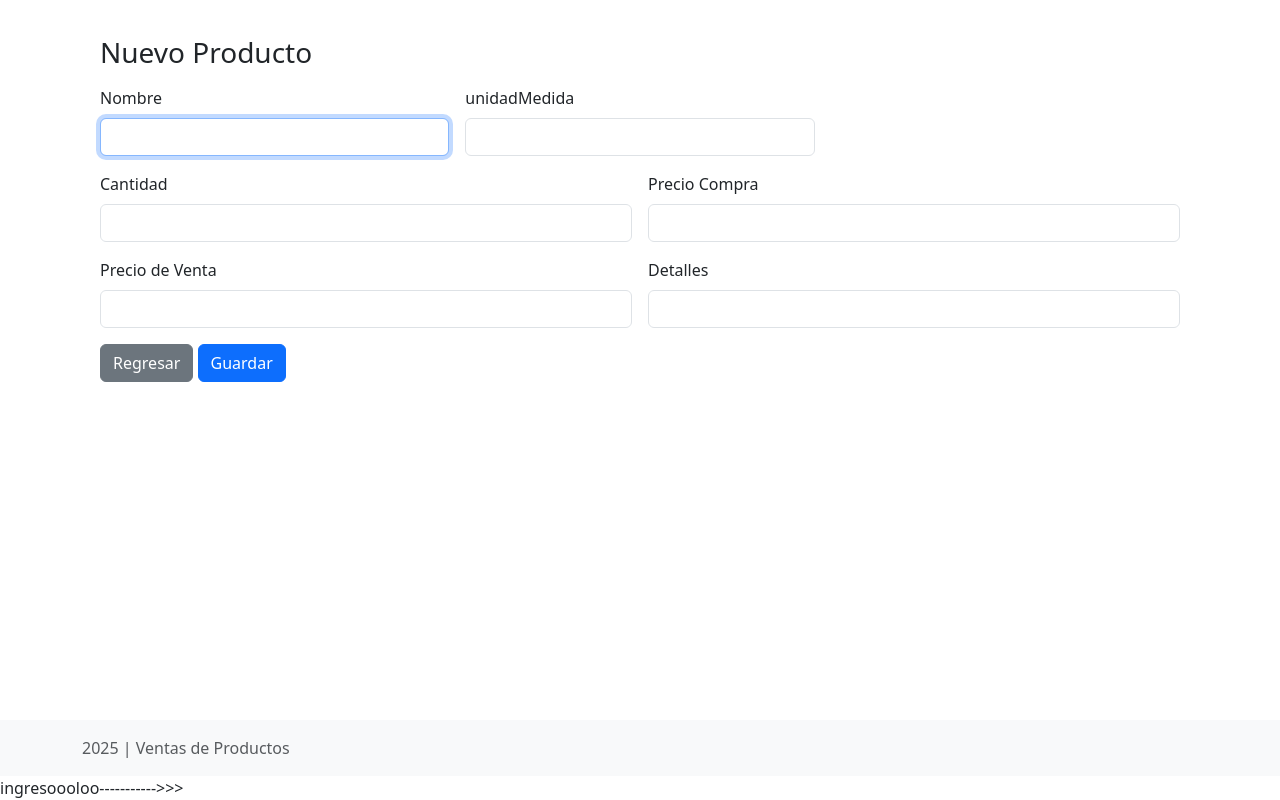
After one commit to PaolaPdp/ProyectoPhp, a PHP site: page /nuevo.php in a window 1280 px wide. The commit adds this page. Run offline with PHP 8.4, Linux system fonts and the light colour scheme.

Commit message:
se modifico los archivos listado y nuevo

```diff
--- a/include/bd.php
+++ b/include/bd.php
@@ -1,7 +1,6 @@
 
 
 <?php
-//mysqli_report(MYSQLI_REPORT_ERROR | MYSQLI_REPORT_STRICT);  ///
  global $bd;
 
     $bd = mysqli_connect('localhost','root','1224','Ventas');
@@ -9,5 +8,5 @@
     if(!$bd){
         die("Error de conexión: " . mysqli_connect_error());
     }
-    //mysqli_set_charset($bd, 'utf8mb4');   ////
+
 ?>
--- a/include/funciones.php
+++ b/include/funciones.php
@@ -1,4 +1,3 @@
-
 <?php
 
 class funciones{
@@ -42,7 +41,10 @@ public function registrado(){
     } else {
         echo "<p>Producto registrado correctamente.</p>";
     }
+
+
 }
+
 
 }
 
--- /dev/null
+++ b/nuevo.php
@@ -0,0 +1,117 @@
+<?php
+    require_once 'include/funciones.php';
+    require_once 'include/bd.php';
+    $registrar = $_POST['registrar'] ?? null;
+    $reg = new funciones($bd); // Pasamos la conexión a la clase funciones
+?>
+<!DOCTYPE html>
+<html lang="es" class="h-100">
+
+<head>
+    <meta charset="UTF-8">
+    <meta name="viewport" content="width=device-width, initial-scale=1.0">
+    <title>Empresa</title>
+    <link href="https://cdn.jsdelivr.net/npm/bootstrap@5.3.2/dist/css/bootstrap.min.css" rel="stylesheet"
+        integrity="sha384-T3c6CoIi6uLrA9TneNEoa7RxnatzjcDSCmG1MXxSR1GAsXEV/Dwwykc2MPK8M2HN" crossorigin="anonymous">
+
+    <link href="css/estilo.css" rel="stylesheet">
+</head>
+
+<body class="d-flex flex-column h-100">
+
+
+    <!-- Begin page content -->
+    <main class="flex-shrink-0">
+        <div class="container">
+            <h3 class="my-3">Nuevo Producto</h3>
+
+
+            <form method="post" action="nuevo.php" class="row g-3"  autocomplete="off">
+
+                <div class="col-md-4">
+                    <label for="nombre" class="form-label">Nombre</label>
+                    <input type="text" class="form-control" id="nombre" name="nombre" required autofocus>
+                </div>
+
+                <div class="col-md-4">
+                    <label for="nombre" class="form-label">unidadMedida</label>
+                    <input type="text" class="form-control" id="unidadMedida" name="unidadMedida" required autofocus>
+                </div>
+
+                <!-- <div class="col-md-8">
+                    <label for="um" class="form-label">UM</label>
+                    <select class="form-select" id="unidadMedida" name="unidadMedida" required>
+                        <option value="">Seleccionar</option>
+                        <option value="1">Unidad</option>
+                        <option value="2">Caja</option>
+                        <option value="3">Paquete</option>
+                    </select>
+                </div> -->
+
+                <div class="col-md-6">
+                    <label for="cantidad" class="form-label">Cantidad</label>
+                    <input type="text" class="form-control" id="CANTIDAD" name="CANTIDAD" required>
+                </div>
+
+                <div class="col-md-6">
+                    <label for="pc" class="form-label">Precio Compra</label>
+                    <input type="text" class="form-control" id="precioCompra" name="precioCompra" required>
+                </div>
+
+                <div class="col-md-6">
+                    <label for="pv" class="form-label">Precio de Venta</label>
+                    <input type="text" class="form-control" id="precioVenta" name="precioVenta">
+                </div>
+
+                <div class="col-md-6">
+                    <label for="detalles" class="form-label">Detalles</label>
+                    <input type="text" class="form-control" id="detalles" name="detalles" required>
+                </div>
+
+
+                <div class="col-12">
+                    <a href="Listado.php" class="btn btn-secondary">Regresar</a>
+                    <button type="submit" name="registrar" id="registrar" class="btn btn-primary">Guardar</button>
+                </div>
+
+            </form>
+
+        </div>
+    </main>
+
+    <footer class="footer mt-auto py-3 bg-body-tertiary">
+        <div class="container">
+            <span class="text-body-secondary"> 2025 | Ventas de Productos</span>
+        </div>
+    </footer>
+
+    <script src="https://cdn.jsdelivr.net/npm/bootstrap@5.3.2/dist/js/bootstrap.bundle.min.js"
+        integrity="sha384-C6RzsynM9kWDrMNeT87bh95OGNyZPhcTNXj1NW7RuBCsyN/o0jlpcV8Qyq46cDfL"
+        crossorigin="anonymous"></script>
+
+
+        <?php
+    function registrar($reg){
+
+        echo "ingresoooloo----------->>>";
+        if($_SERVER['REQUEST_METHOD'] == 'POST' && isset($_POST['registrar'])) {
+
+            echo("se registro....");
+            // Ejecutar la consulta de registro
+            $registrar = $reg->registrado();
+
+            // header("Location: index.php");
+            // exit();
+        }
+
+
+    }
+    registrar($reg);
+        ?>
+</body>
+
+<!-- php
+    mysqli_close($bd);
+?> -->
+
+</html>
```
Also changed, not shown: Listado.php (renamed from index.php, +6 -20 lines).
